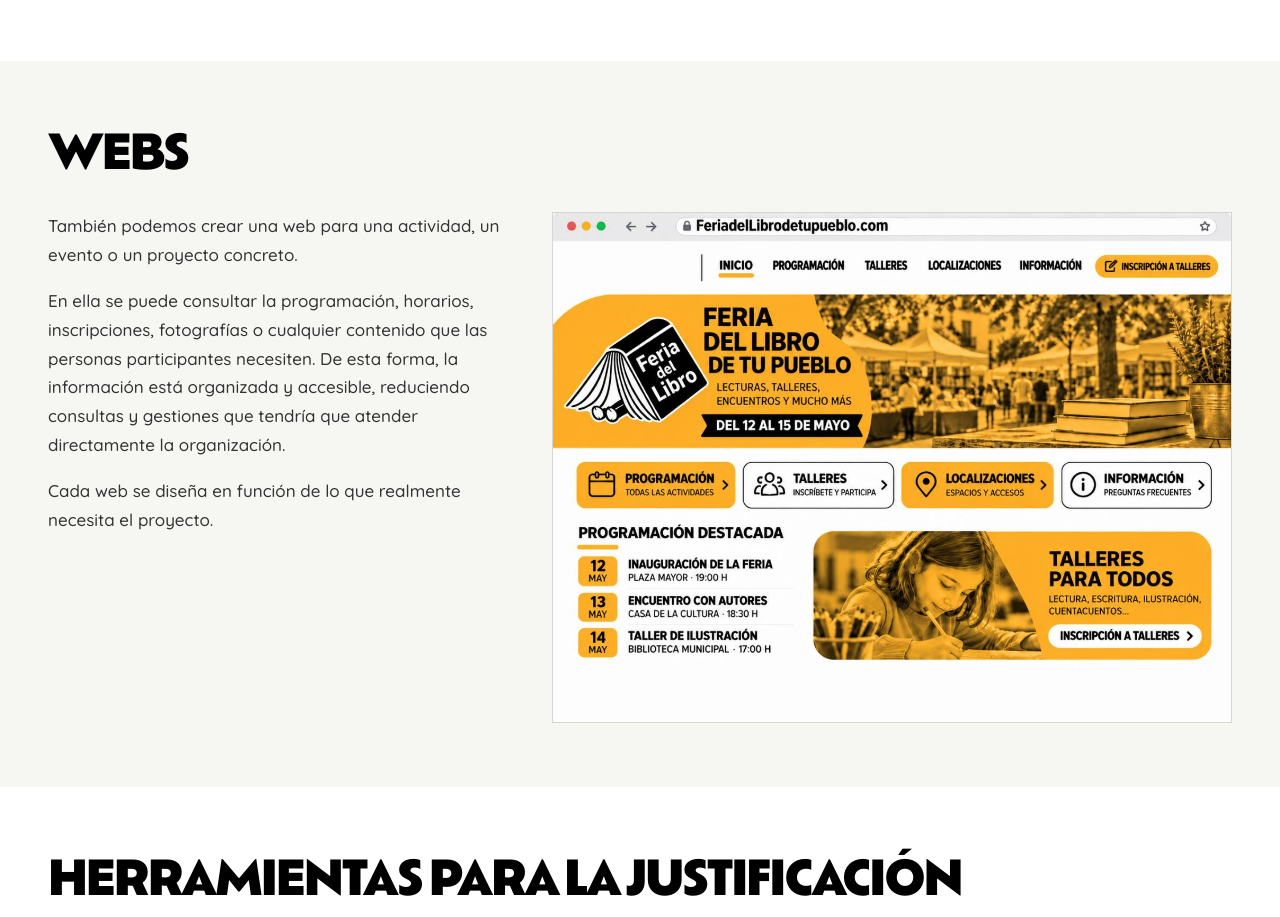
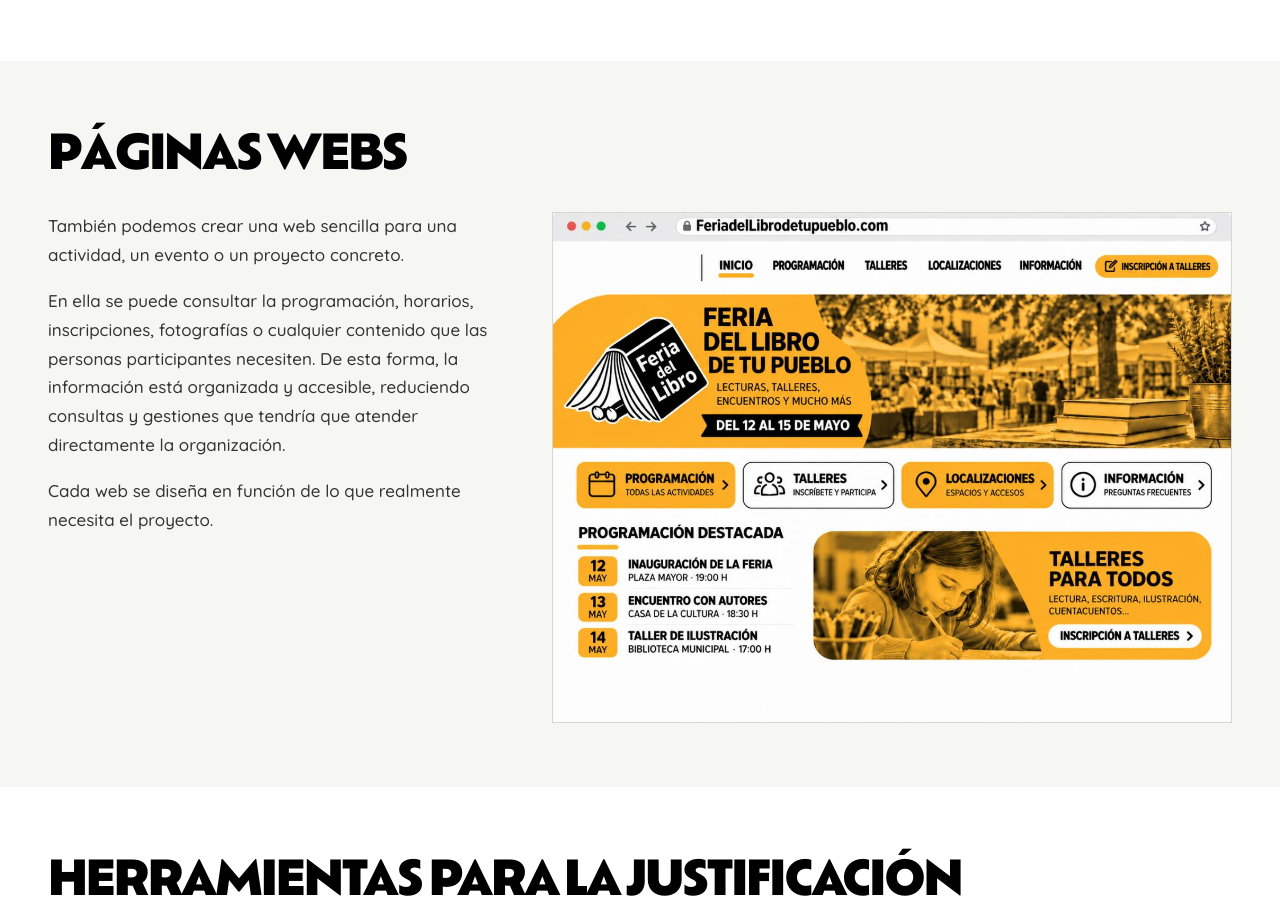
Before and after one commit to hola832/la-paralela-web, a plain HTML site: page recursos-digitales.html in a window 1280 px wide. Shown: the part 1042-1959 px from the top of the page. Drawn offline with Linux system fonts and the light colour scheme.

Commit message:
Actualiza el título y la introducción de Páginas webs

```diff
--- a/recursos-digitales.html
+++ b/recursos-digitales.html
@@ -66,11 +66,11 @@
     <section class="digital-event section-space" aria-labelledby="web-para-eventos">
       <div class="container">
         <header class="section-heading">
-          <h3 class="digital-category-title" id="web-para-eventos">Webs</h3>
+          <h3 class="digital-category-title" id="web-para-eventos">P<span class="ofelia-char ofelia-weight-800 ofelia-acute ofelia-capital" style="--ofelia-width-adjust:0.126000em;--ofelia-center:0.382813em;--ofelia-advance:0.765000em;--ofelia-half-box:0.660000em;"><span class="ofelia-source">á</span><span class="ofelia-paint" aria-hidden="true" data-base="A"></span></span>ginas webs</h3>
         </header>
         <div class="digital-event-layout">
           <div class="digital-prose">
-            <p>También podemos crear una web para una actividad, un evento o un proyecto concreto.</p>
+            <p>También podemos crear una web sencilla para una actividad, un evento o un proyecto concreto.</p>
             <p>En ella se puede consultar la programación, horarios, inscripciones, fotografías o cualquier contenido que las personas participantes necesiten. De esta forma, la información está organizada y accesible, reduciendo consultas y gestiones que tendría que atender directamente la organización.</p>
             <p>Cada web se diseña en función de lo que realmente necesita el proyecto.</p>
           </div>
```
